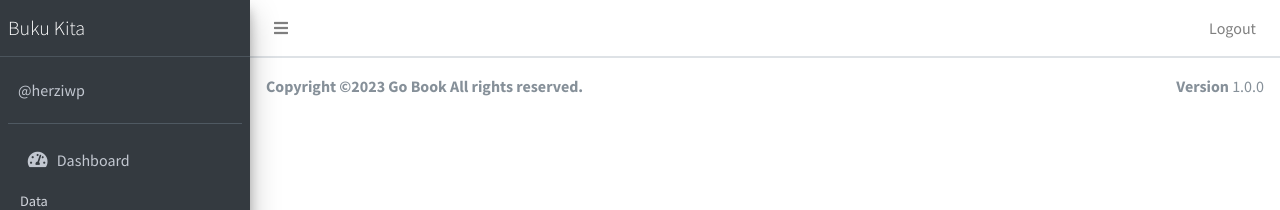
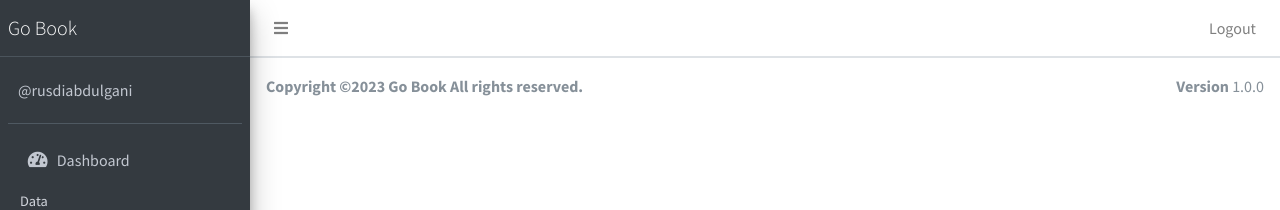
Before and after one commit to rusdiabdulgani/Go-Book, a PHP site: the page made by app/views/templates/sidebar.php in a window 1280 px wide. Shown: the top 210 px of the page. Run offline with PHP 8.4, Linux system fonts and the light colour scheme; the template is opened without the code that fills it, so the values that code supplies are empty; some libraries are stand-ins or nearby versions.

Commit message:
Update sidebar.php

```diff
--- a/app/views/templates/sidebar.php
+++ b/app/views/templates/sidebar.php
@@ -2,7 +2,7 @@
   <aside class="main-sidebar sidebar-dark-primary elevation-4">
     <!-- Brand Logo -->
     <a href="#" class="brand-link">
-      <span class="brand-text font-weight-light">Buku Kita</span>
+      <span class="brand-text font-weight-light">Go Book </span>
     </a>
 
     <!-- Sidebar -->
@@ -10,7 +10,7 @@
       <!-- Sidebar user (optional) -->
       <div class="user-panel mt-3 pb-3 mb-3 d-flex">
         <div class="info">
-          <a href="#" class="d-block">@herziwp</a>
+          <a href="#" class="d-block">@rusdiabdulgani</a>
         </div>
       </div>
 
```
